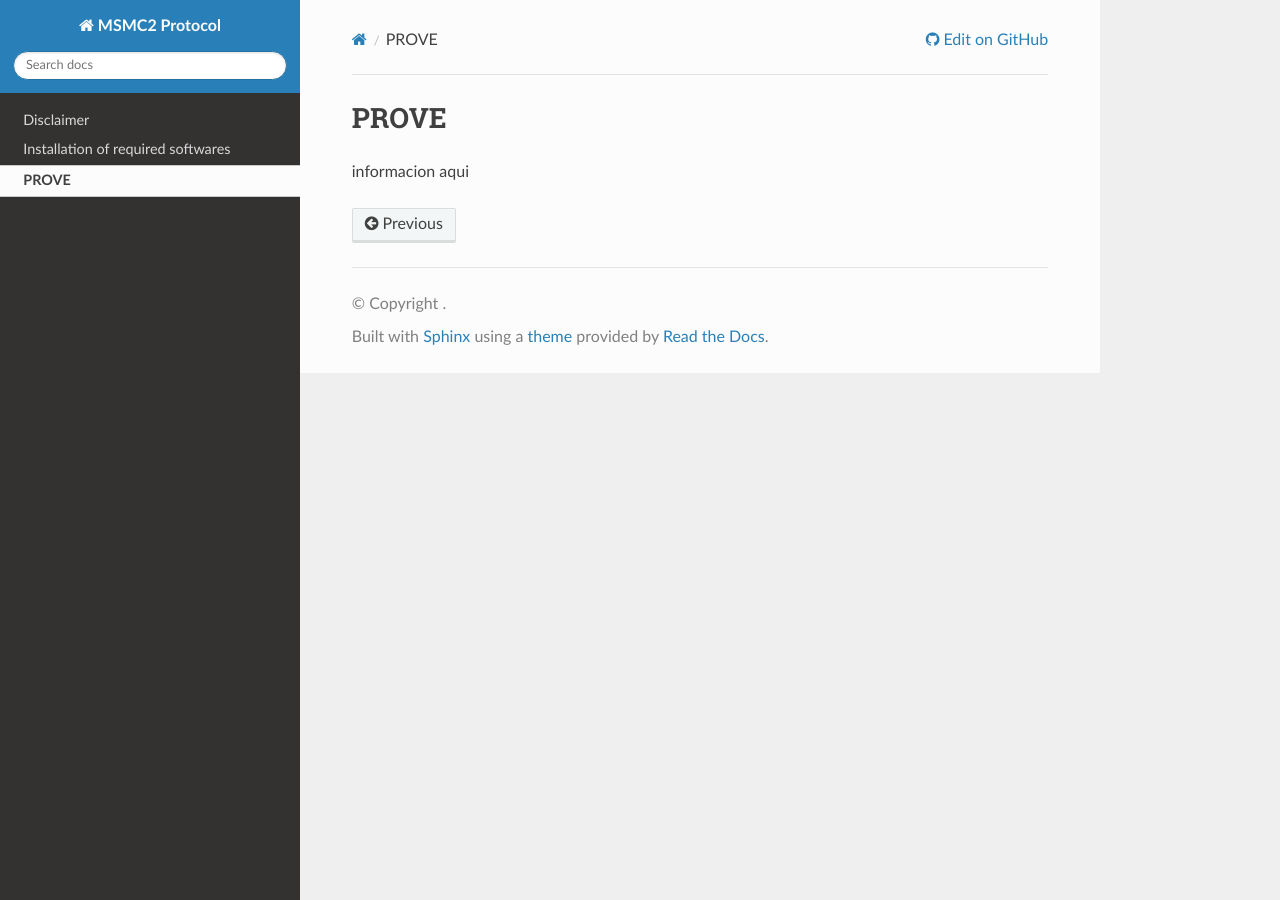
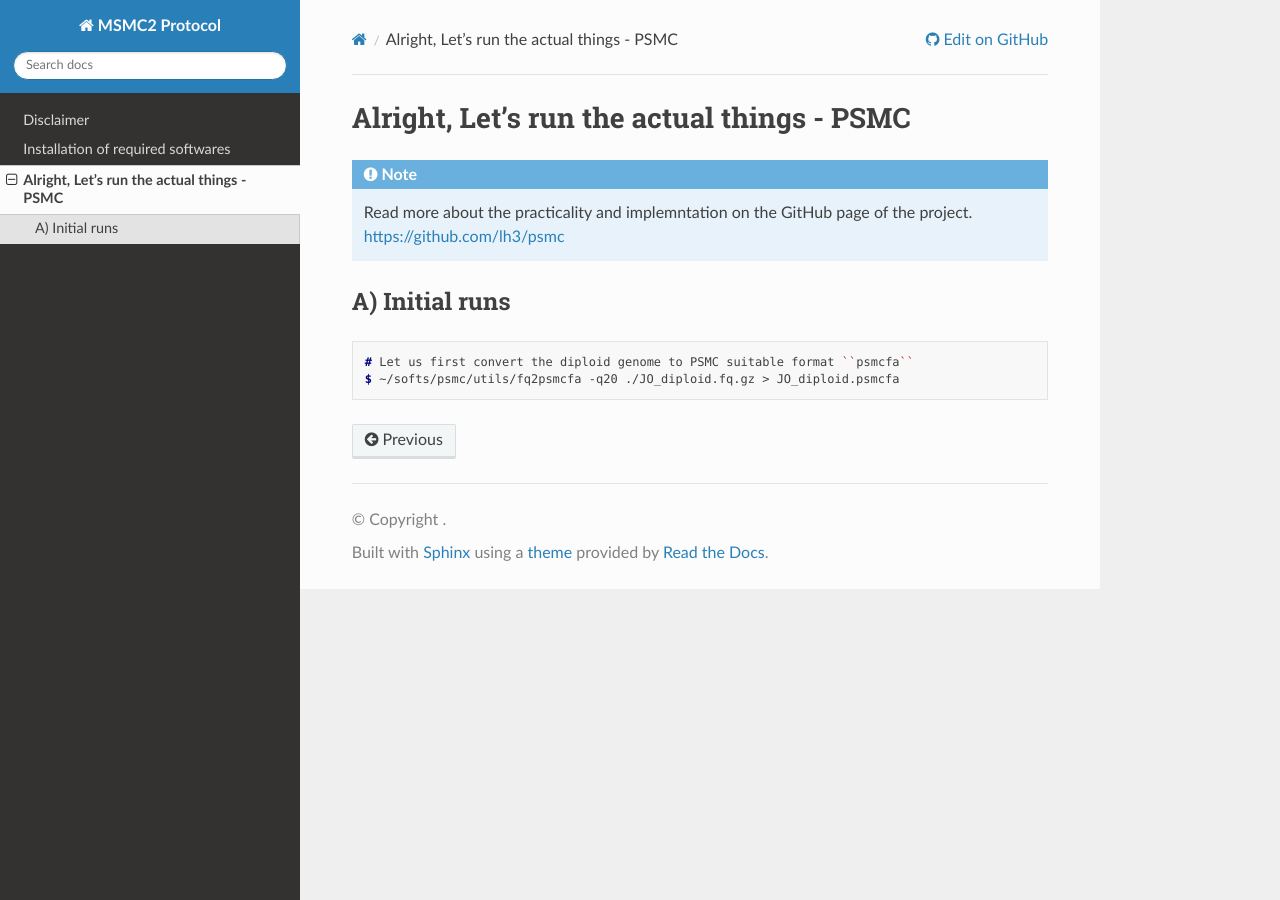
Before and after one commit to hoyosmanuel/MSMC2-Protocol, a Sphinx documentation site: the page built from docs/source/02_Data_Pre-Processing.rst, in a window 1280 px wide. Built offline with Sphinx 7.4.7 and the Read the Docs theme 3.1.0, drawn with Linux system fonts in a browser that asks for light colours.

Commit message:
Update 02_Data_Pre-Processing.rst

```diff
--- a/docs/source/02_Data_Pre-Processing.rst
+++ b/docs/source/02_Data_Pre-Processing.rst
@@ -1,4 +1,15 @@
-PROVE
-=====
+Alright, Let's run the actual things - PSMC
+==============================================
 
-informacion aqui
+.. note::
+
+ Read more about the practicality and implemntation on the GitHub page of the project. https://github.com/lh3/psmc
+
+
+A) Initial runs
+----------------
+
+.. code-block:: console
+
+ # Let us first convert the diploid genome to PSMC suitable format ``psmcfa``
+ $ ~/softs/psmc/utils/fq2psmcfa -q20 ./JO_diploid.fq.gz > JO_diploid.psmcfa
```
